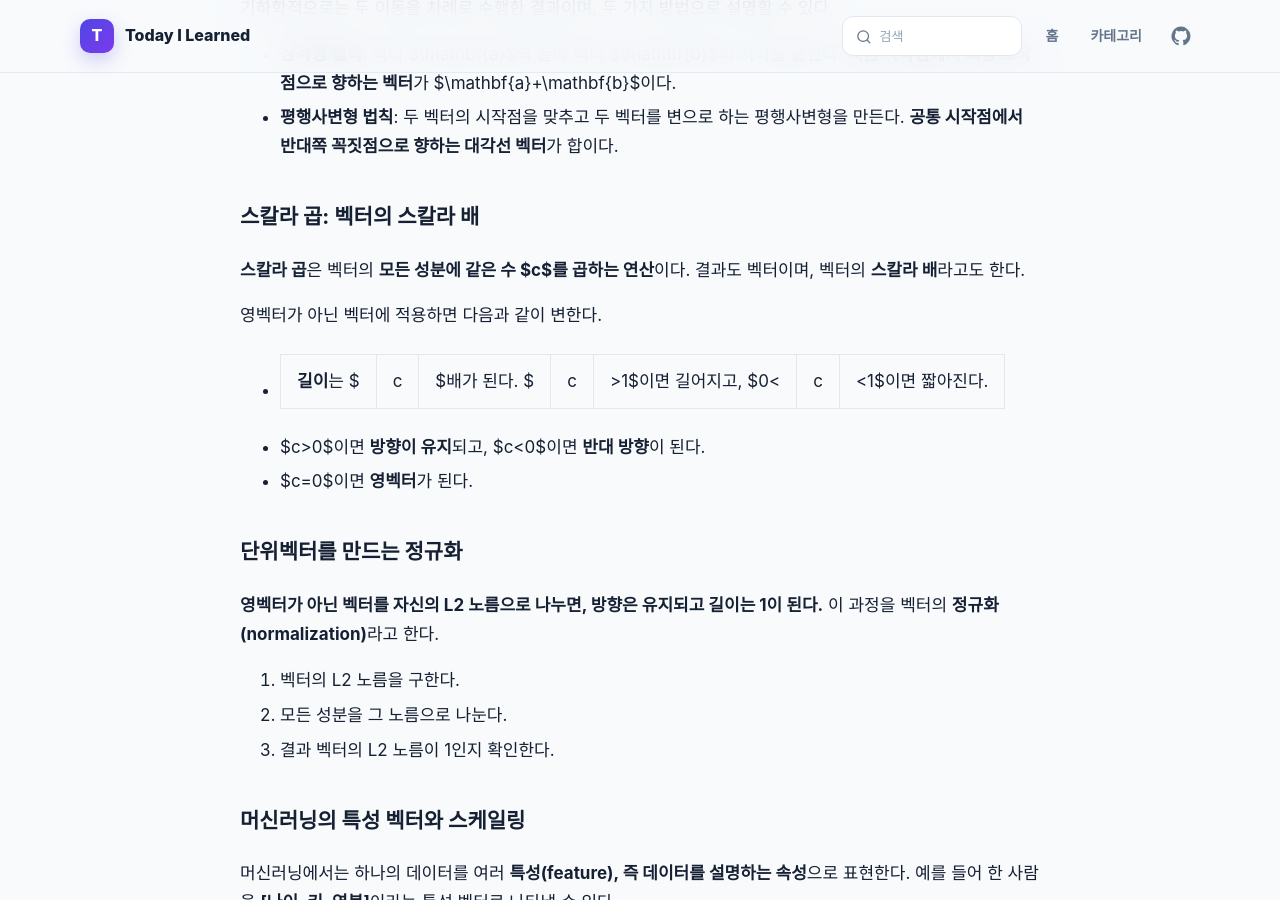
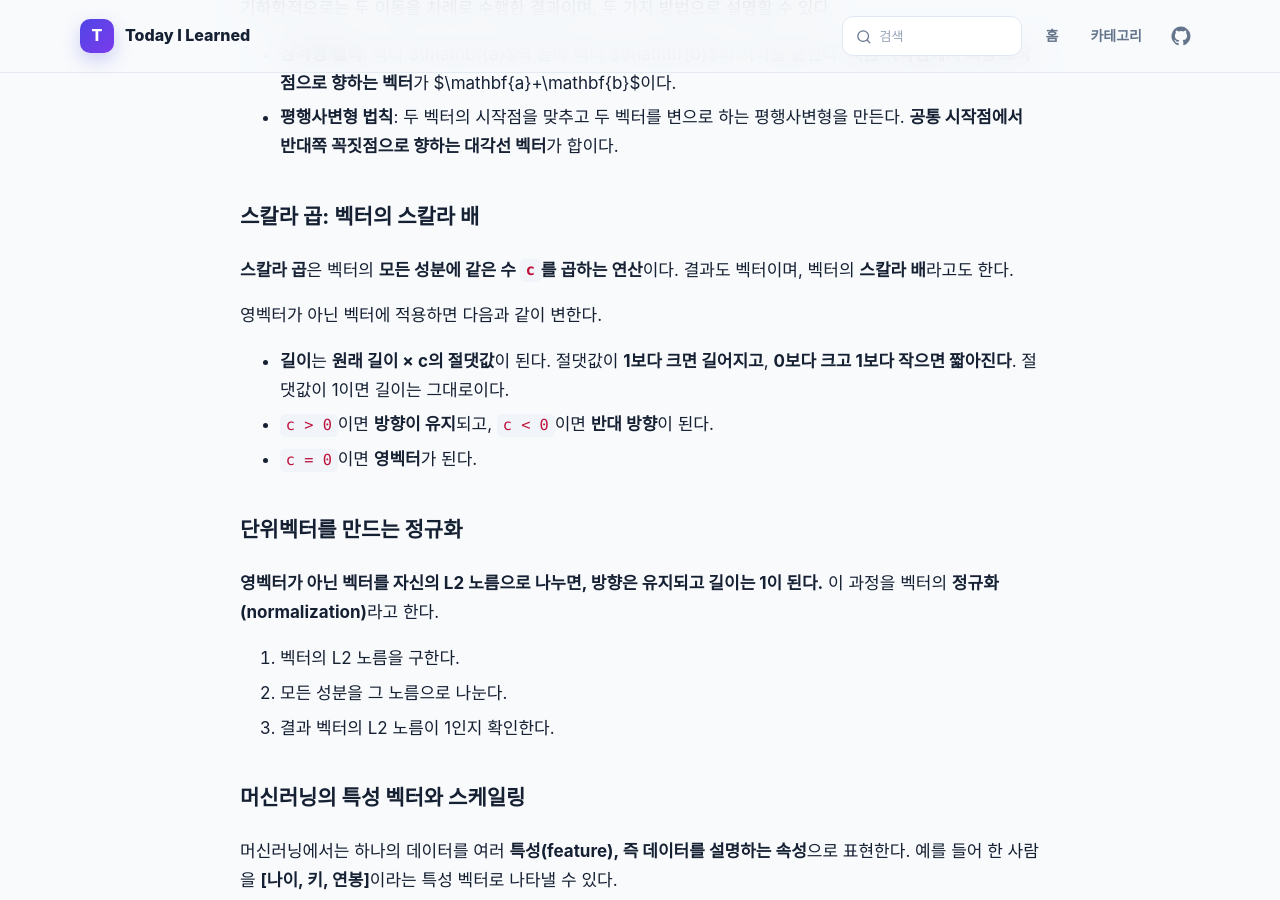
Before and after one commit to yshzjq/TIL, a Jekyll site: the page built from math/1장 1강 벡터의 수학적 정의와 기하학적 해석.md, in a window 1280 px wide and 900 px high, scrolled down 2124 px. Built offline with Jekyll 4.4.1, drawn with Linux system fonts in a browser that asks for light colours; a script that is not in the unit is left out; some of the changed text lies outside the part shown.

Commit message:
1장 1강 벡터의 수학적 정의와 기하학적 해석 TIL 수정

```diff
--- a/math/1장 1강 벡터의 수학적 정의와 기하학적 해석.md
+++ b/math/1장 1강 벡터의 수학적 정의와 기하학적 해석.md
@@ -15,7 +15,7 @@ description: KANT 강의 '1장 1강 벡터의 수학적 정의와 기하학적
 
 - **스칼라(scalar)**: 하나의 수로 표현되는 값이다. 예를 들어 $3$, $-2$, $0.5$가 있으며, 방향을 나타내지 않는다.
 - **벡터(vector)**: **순서가 있는 여러 수의 묶음**이다. 각 수를 **성분**이라고 하며, $n$개의 실수 성분을 가진 벡터를 $\mathbf{v}=(v_1,v_2,\ldots,v_n)\in\mathbb{R}^n$으로 쓴다. $\mathbb{R}^n$은 실수 성분 $n$개로 이루어진 벡터들의 공간이다.
-- **행렬(matrix)**: 수를 **행과 열로 배치한 직사각형 배열**이다. 보통 대문자 $A$로 쓰며, 행이 $m$개이고 열이 $n$개이면 $m\times n$ 행렬이라고 한다.
+- **행렬(matrix)**: 수를 **행과 열로 배치한 직사각형 배열**이다. 보통 대문자 `A`, `B`, `C` 등으로 이름을 붙여 **행렬 A**처럼 부른다. 행이 `m`개이고 열이 `n`개이면 **m × n 행렬**이라고 한다.
 
 > **배열의 차원과 벡터가 속한 공간의 차원을 구분한다.** 프로그래밍에서 스칼라·벡터·행렬을 각각 0차원·1차원·2차원 배열로 표현할 수 있지만, 성분이 3개인 벡터 $(1,2,3)$은 **3차원 공간의 벡터**이다.
 
@@ -54,13 +54,13 @@ description: KANT 강의 '1장 1강 벡터의 수학적 정의와 기하학적
 
 ### 스칼라 곱: 벡터의 스칼라 배
 
-**스칼라 곱**은 벡터의 **모든 성분에 같은 수 $c$를 곱하는 연산**이다. 결과도 벡터이며, 벡터의 **스칼라 배**라고도 한다.
+**스칼라 곱**은 벡터의 **모든 성분에 같은 수 `c`를 곱하는 연산**이다. 결과도 벡터이며, 벡터의 **스칼라 배**라고도 한다.
 
 영벡터가 아닌 벡터에 적용하면 다음과 같이 변한다.
 
-- **길이**는 $|c|$배가 된다. $|c|>1$이면 길어지고, $0<|c|<1$이면 짧아진다.
-- $c>0$이면 **방향이 유지**되고, $c<0$이면 **반대 방향**이 된다.
-- $c=0$이면 **영벡터**가 된다.
+- **길이**는 **원래 길이 × c의 절댓값**이 된다. 절댓값이 **1보다 크면 길어지고**, **0보다 크고 1보다 작으면 짧아진다**. 절댓값이 1이면 길이는 그대로이다.
+- `c > 0`이면 **방향이 유지**되고, `c < 0`이면 **반대 방향**이 된다.
+- `c = 0`이면 **영벡터**가 된다.
 
 ### 단위벡터를 만드는 정규화
 
```
